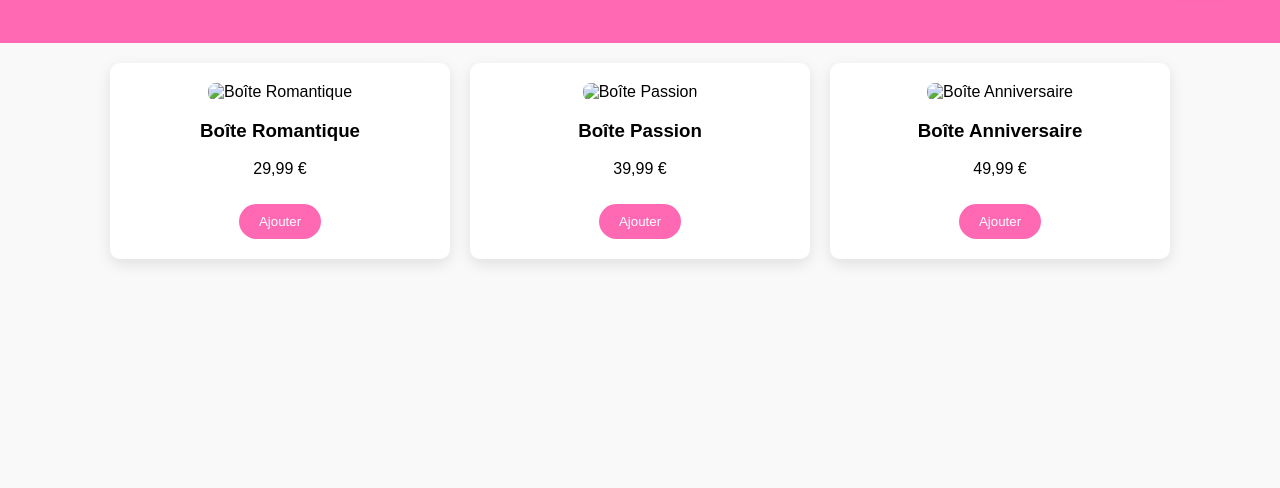
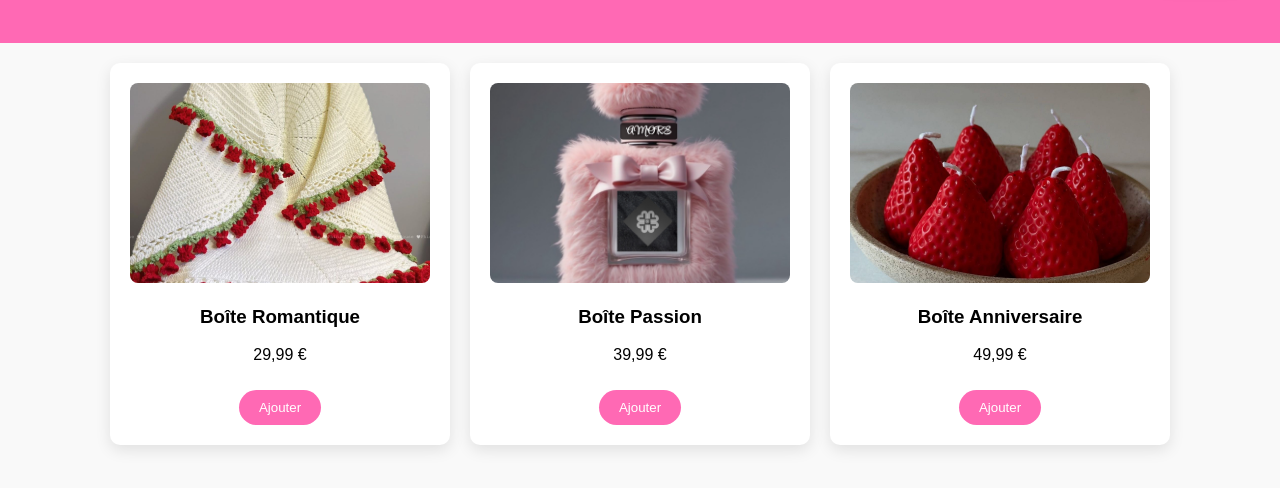
Before and after one commit to RLZJOKER/amore-mio, a website: page index.html in a window 1280 px wide. Shown: the part 132-620 px from the top of the page. Drawn offline with Linux system fonts and the light colour scheme; the site is published under a folder, as on GitHub Pages, so addresses that start at the root find nothing.

Commit message:
Fix HTML formatting and structure

```diff
--- a/index.html
+++ b/index.html
@@ -58,21 +58,21 @@
   <div class="products">
 
     <div class="product">
-      <img src="/romantique.jpg" alt="Boîte Romantique">
+      <img src="romantique.jpg" alt="Boîte Romantique">
       <h3>Boîte Romantique</h3>
       <p>29,99 €</p>
       <button onclick="add('Boîte Romantique', 29.99)">Ajouter</button>
     </div>
 
     <div class="product">
-      <img src="/passion.jpg" alt="Boîte Passion">
+      <img src="passion.jpg" alt="Boîte Passion">
       <h3>Boîte Passion</h3>
       <p>39,99 €</p>
       <button onclick="add('Boîte Passion', 39.99)">Ajouter</button>
     </div>
 
     <div class="product">
-      <img src="/anniversaire.jpg" alt="Boîte Anniversaire">
+      <img src="anniversaire.jpg" alt="Boîte Anniversaire">
       <h3>Boîte Anniversaire</h3>
       <p>49,99 €</p>
       <button onclick="add('Boîte Anniversaire', 49.99)">Ajouter</button>
```
